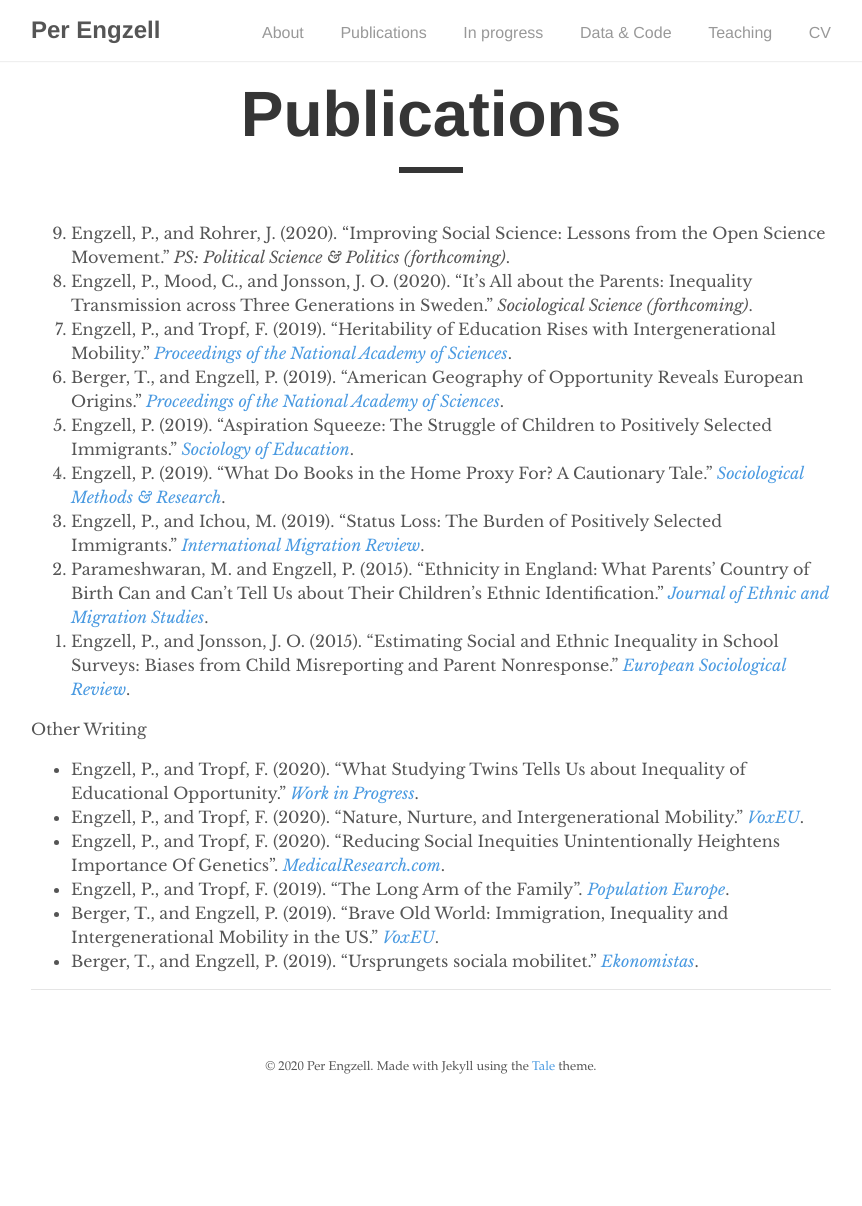
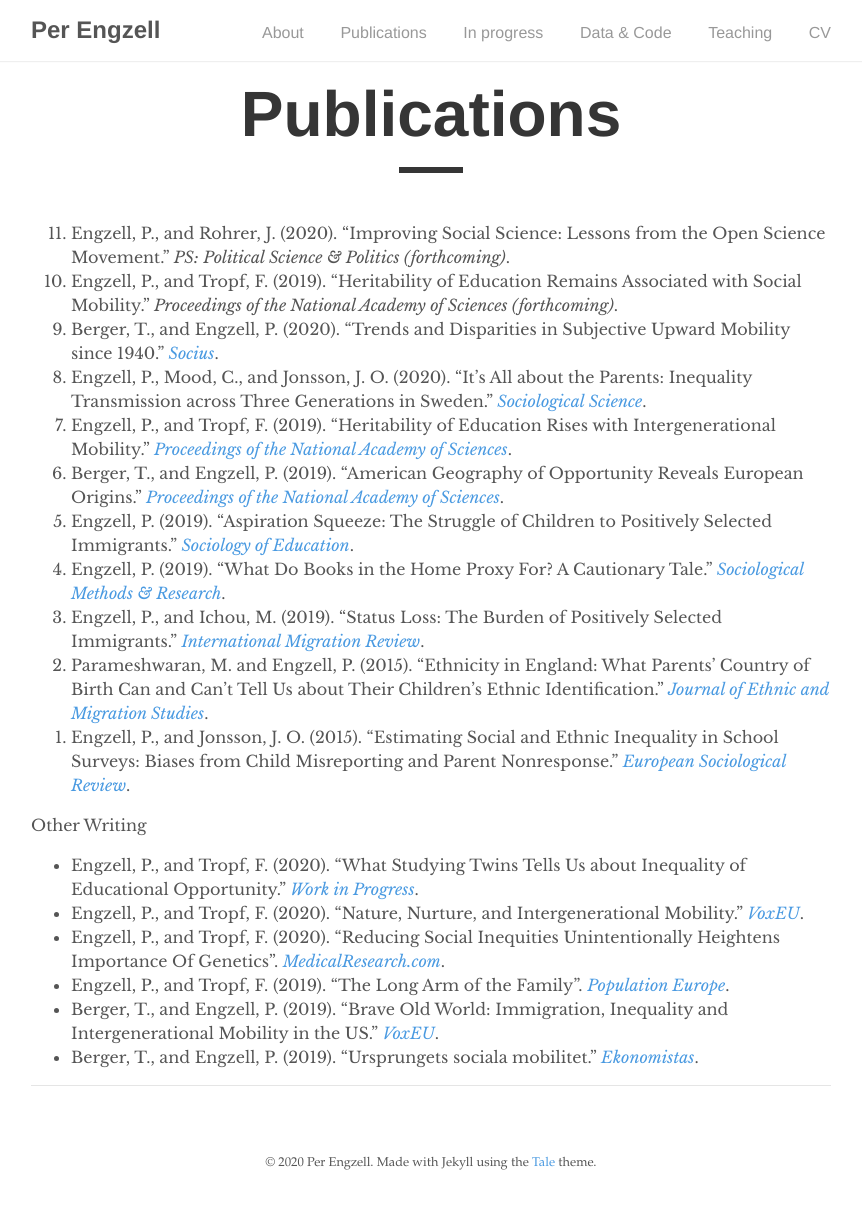
Before and after one commit to pengzell/pengzell.github.io, a Jekyll site: the page built from _pages/publications.md, in a window 1280 px wide. Shown: the whole page, without its empty margins (209-1071 px from the left). Built offline with Jekyll 4.4.1, drawn with Linux system fonts in a browser that asks for light colours; before the commit the page ends 1110 px from its top, so only the background shows below that.

Commit message:
Update publications.md

```diff
--- a/_pages/publications.md
+++ b/_pages/publications.md
@@ -6,7 +6,9 @@ permalink: /publications/
 ---
 
 0. Engzell, P., and Rohrer, J. (2020). "Improving Social Science: Lessons from the Open Science Movement." *PS: Political Science & Politics (forthcoming)*.
-0. Engzell, P., Mood, C., and Jonsson, J. O. (2020). "It's All about the Parents: Inequality Transmission across Three Generations in Sweden." *Sociological Science (forthcoming)*.
+0. Engzell, P., and Tropf, F. (2019). "Heritability of Education Remains Associated with Social Mobility." *Proceedings of the National Academy of Sciences (forthcoming)*.
+0. Berger, T., and Engzell, P. (2020). "Trends and Disparities in Subjective Upward Mobility since 1940." [*Socius*](https://doi.org/10.1177/2378023120951139).
+0. Engzell, P., Mood, C., and Jonsson, J. O. (2020). "It's All about the Parents: Inequality Transmission across Three Generations in Sweden." [*Sociological Science*](https://doi.org/10.15195/v7.a10).
 0. Engzell, P., and Tropf, F. (2019). "Heritability of Education Rises with Intergenerational Mobility." [*Proceedings of the National Academy of Sciences*](https://doi.org/10.1073/pnas.1912998116).
 0. Berger, T., and Engzell, P. (2019). "American Geography of Opportunity Reveals European Origins." [*Proceedings of the National Academy of Sciences*](https://doi.org/10.1073/pnas.1810893116).
 0. Engzell, P. (2019). "Aspiration Squeeze: The Struggle of Children to Positively Selected Immigrants." [*Sociology of Education*](https://doi.org/10.1177/0038040718822573).
```
